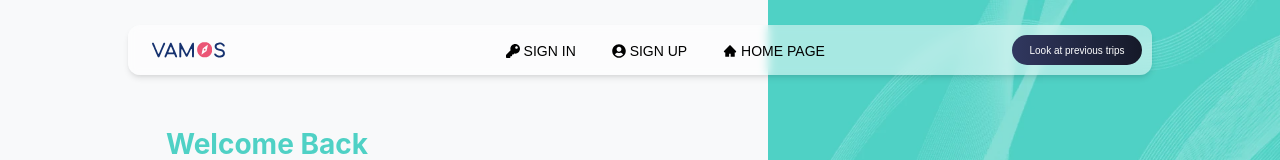
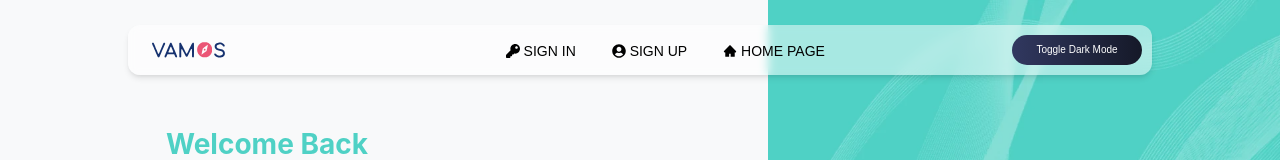
Before and after one commit to TrygveRuudShift/vamos, a Next.js app: page /login in a window 1280 px wide. Shown: the top 160 px of the page. Built offline with nearby package versions, Linux system fonts and the light colour scheme; no server answers.

Commit message:
fea(frontend): Implementing component and code for dark mode
Co-authored-by: Sondre Alfnes <sondre.alfnes@gmail.com>

See merge request tdt4140-2023/landsby-4/gruppe-56/vamos!46

```diff
--- a/src/components/atoms/NavBar/NavBar.tsx
+++ b/src/components/atoms/NavBar/NavBar.tsx
@@ -1,12 +1,13 @@
 //create component navbar
 
-import { Box, Flex, Image } from "@chakra-ui/react";
+import { Box, Button, Flex, Image } from "@chakra-ui/react";
 import { auth } from "../../../firebase/clientApp";
 import { FaKey, FaUserAlt, FaUserCircle } from "react-icons/fa";
 import { SiHackthebox } from "react-icons/si";
 import { Logo } from "../";
 import { GoSignOut } from "react-icons/go";
 import { AiFillHome } from "react-icons/ai";
+import { ThemeButton } from "../ThemeButton/ThemeButton";
 interface BoxProps {
   backgroundtype?: "clear" | "blur";
   login?: "logged_in" | "logged_out";
@@ -195,24 +196,20 @@ export const NavBar: React.FC<BoxProps> = ({
           </>
         )}
       </Flex>
-      <Box
-        as="button"
-        style={{
-          marginRight: "10px",
-          width: "130px",
-          height: "30px",
-          bottom: "2.5px",
-        }}
+      <ThemeButton
+        mr="10px"
+        width="130px"
+        mt="5px"
+        height="30px"
+        bottom="2.5px"
         borderRadius="20px"
         color={fontcolor2}
         backgroundImage={backgroundimage}
         fontSize="10px"
-        onClick={() => {
-          window.location.href = "/homepage";
-        }}
+        fontWeight="medium"
       >
         Look at previous trips
-      </Box>
+      </ThemeButton>
     </Flex>
   );
 };
--- /dev/null
+++ b/src/components/atoms/ThemeButton/ThemeButton.tsx
@@ -0,0 +1,21 @@
+import { Button, useColorMode, useColorModeValue } from "@chakra-ui/react";
+interface ButtonProps {
+  light?: string;
+  dark?: string;
+  [key: string]: any;
+}
+
+export const ThemeButton: React.FC<ButtonProps> = ({
+  light,
+  dark,
+  ...props
+}) => {
+  const { colorMode, toggleColorMode } = useColorMode();
+
+  const bg = useColorModeValue(light, dark);
+  return (
+    <Button type="button" onClick={toggleColorMode} bg={bg} {...props}>
+      Toggle {colorMode === "light" ? "Dark" : "Light"} Mode
+    </Button>
+  );
+};
--- a/src/pages/_document.tsx
+++ b/src/pages/_document.tsx
@@ -1,10 +1,13 @@
 import { Html, Head, Main, NextScript } from 'next/document'
+import { ColorModeScript } from '@chakra-ui/react'
+import theme from "styles/theme";
 
 export default function Document() {
   return (
     <Html lang="en">
       <Head />
       <body>
+        <ColorModeScript initialColorMode={theme.config.initialColorMode} />
         <Main />
         <NextScript />
       </body>
--- a/src/pages/login.tsx
+++ b/src/pages/login.tsx
@@ -13,12 +13,14 @@ import {
   useColorModeValue,
   HStack,
   Icon,
+  useColorMode,
 } from "@chakra-ui/react";
 import signInImage from "assets/img/signInImage2.png";
 import { SignInButton, InputField, NavBar, Logo } from "components/atoms/";
 import { FcGoogle } from "react-icons/fc";
 import { GoogleAuthProvider, signInWithPopup } from "firebase/auth";
 import { auth, login } from "../firebase/clientApp";
+import { useEffect, useState } from "react";
 
 export default function Login() {
   // Chakra color mode
@@ -26,17 +28,18 @@ export default function Login() {
   const textColor = useColorModeValue("gray.400", "white");
   const bgIcons = useColorModeValue("teal.200", "rgba(255, 255, 255, 0.5)");
 
-  // redirect to home page when user is logged in
-  auth.onAuthStateChanged((user) => {
-    if (user) {
-      // TODO: add this line when login page is done
-      // window.location.href = "/homepage";
-    }
-  });
+  const [user, setUser] = useState(auth.currentUser);
+
+  useEffect(() => {
+    auth.onAuthStateChanged((user) => {
+      setUser(user);
+      console.log(user?.email);
+    });
+  }, []);
 
   return (
     <Flex position="relative" mb="0px">
-      <NavBar backgroundtype="blur" />
+      <NavBar backgroundtype="blur" login={user ? "logged_in" : "logged_out"} />
       <Flex
         w="100%"
         maxW="1044px"
--- a/src/styles/theme.ts
+++ b/src/styles/theme.ts
@@ -1,5 +1,10 @@
-import { extendTheme } from "@chakra-ui/react";
+import { extendTheme, type ThemeConfig } from "@chakra-ui/react";
 import colors from "./colors";
+
+const config: ThemeConfig = {
+  initialColorMode: "light",
+  useSystemColorMode: false,
+};
 
 const theme = extendTheme({
   styles: {
@@ -11,6 +16,7 @@ const theme = extendTheme({
     },
   },
   colors,
+  config,
 });
 
 export default theme;
```
Also changed, not shown: src/components/molecules/Sidebar/SidebarButtons.tsx (+26 -13 lines), src/pages/contact.tsx (+14 -7 lines), src/pages/homepage.tsx (+48 -8 lines), src/pages/register.tsx (+14 -2 lines), 1 other file (tests, documents, lock files or other folders).
